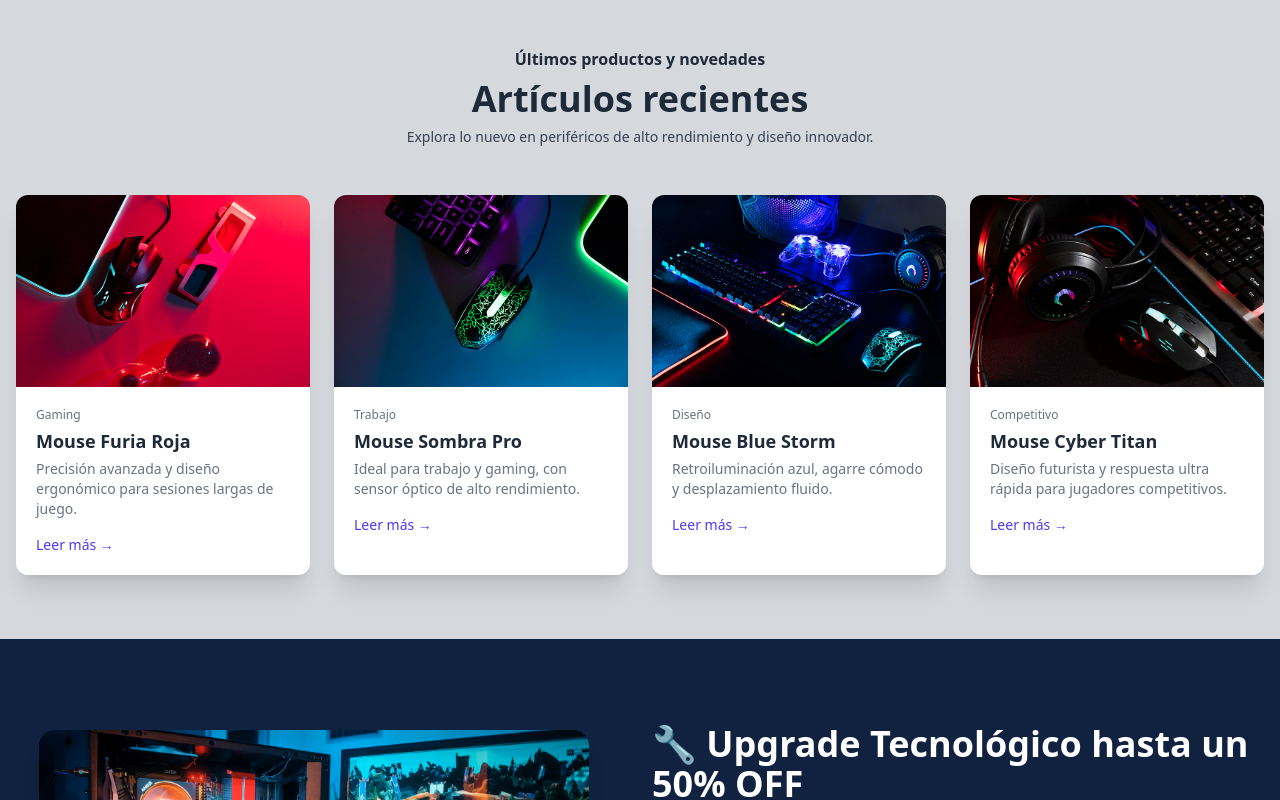
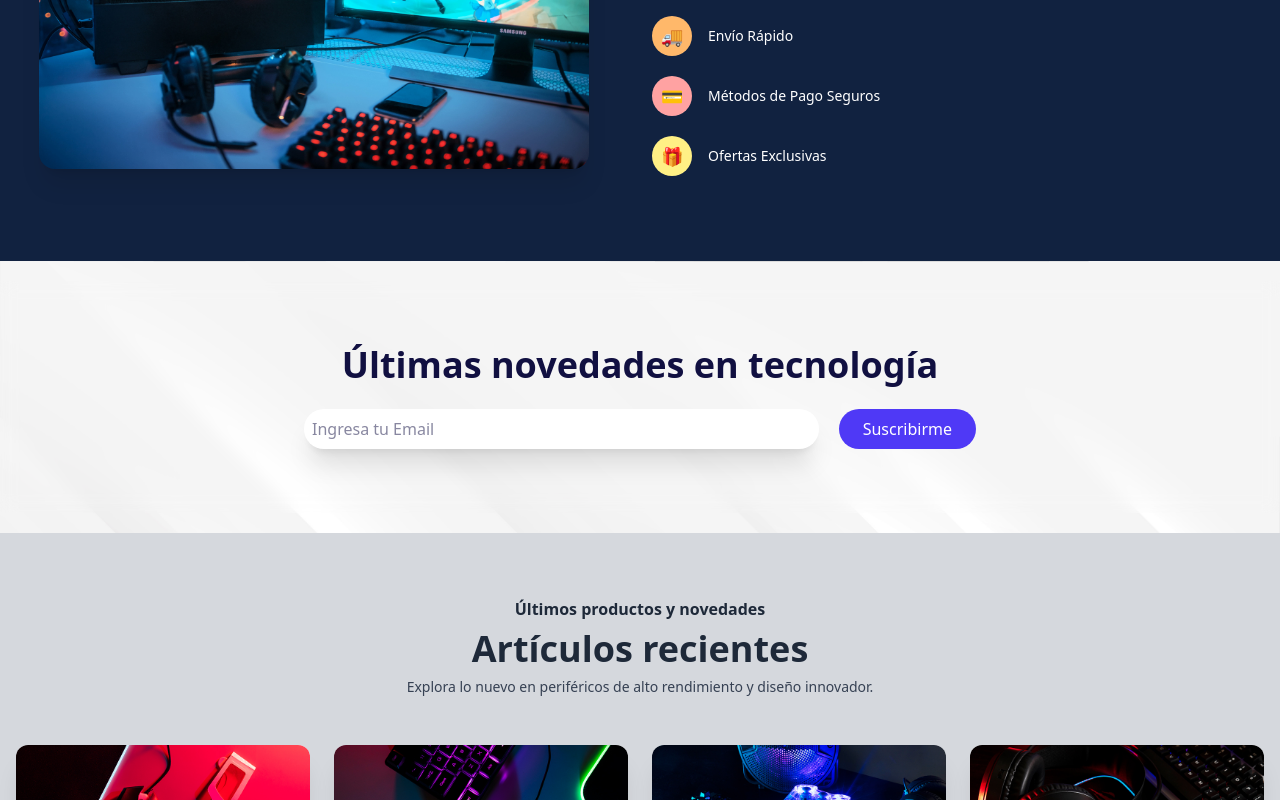
Before and after one commit to alejandro34710/1.Ecommerce-web, a React (Vite) app: page / in a window 1280 px wide. Shown: the part 2560-3360 px from the top of the page. Built offline with nearby package versions, Linux system fonts and the light colour scheme.

Commit message:
Update App.jsx

```diff
--- a/src/App.jsx
+++ b/src/App.jsx
@@ -30,9 +30,9 @@ const App = () => {
       <Hero />
       <Productos />
       <ProductosTop />
+      <Banner />
       <Suscripción />
       <Productos2 />
-      <Banner />
       <Testimonios />
       <Footer />
 
```
